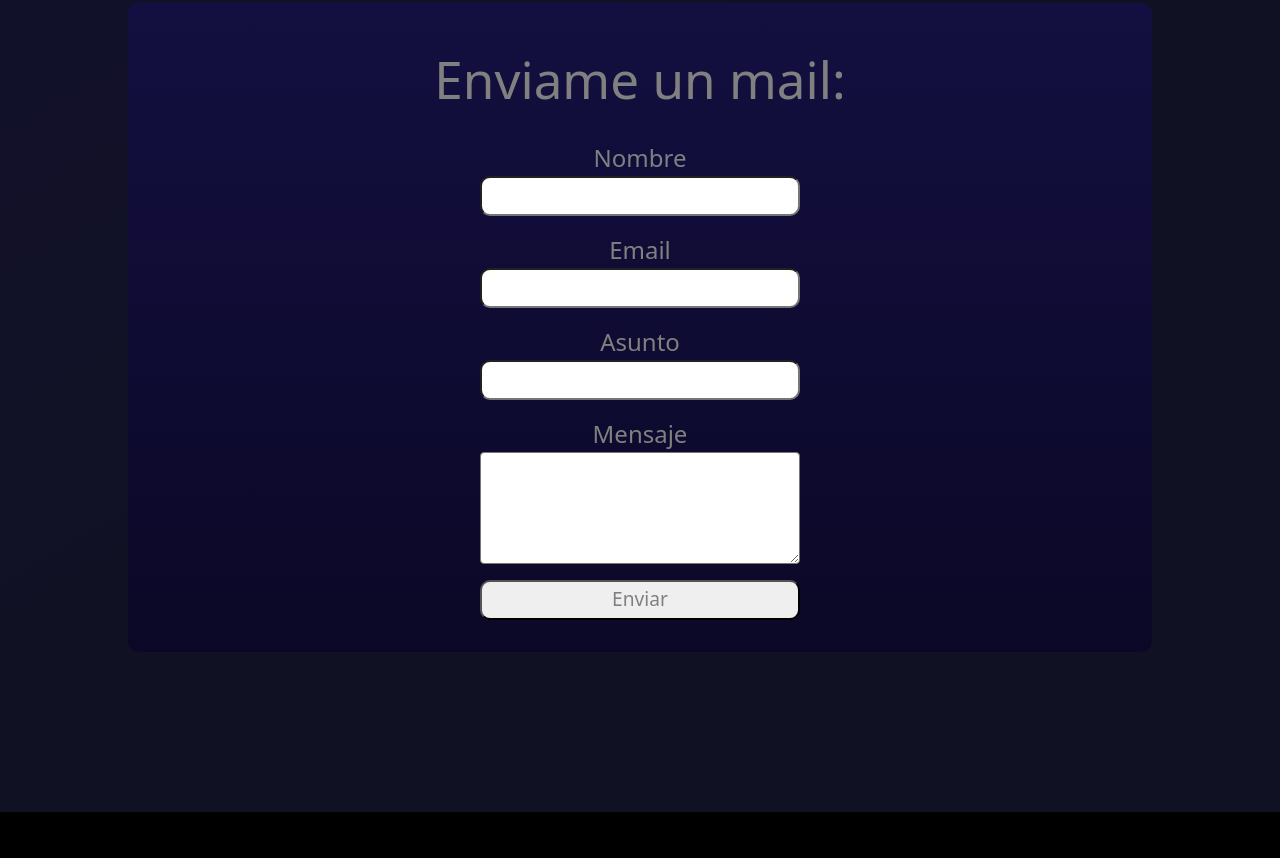
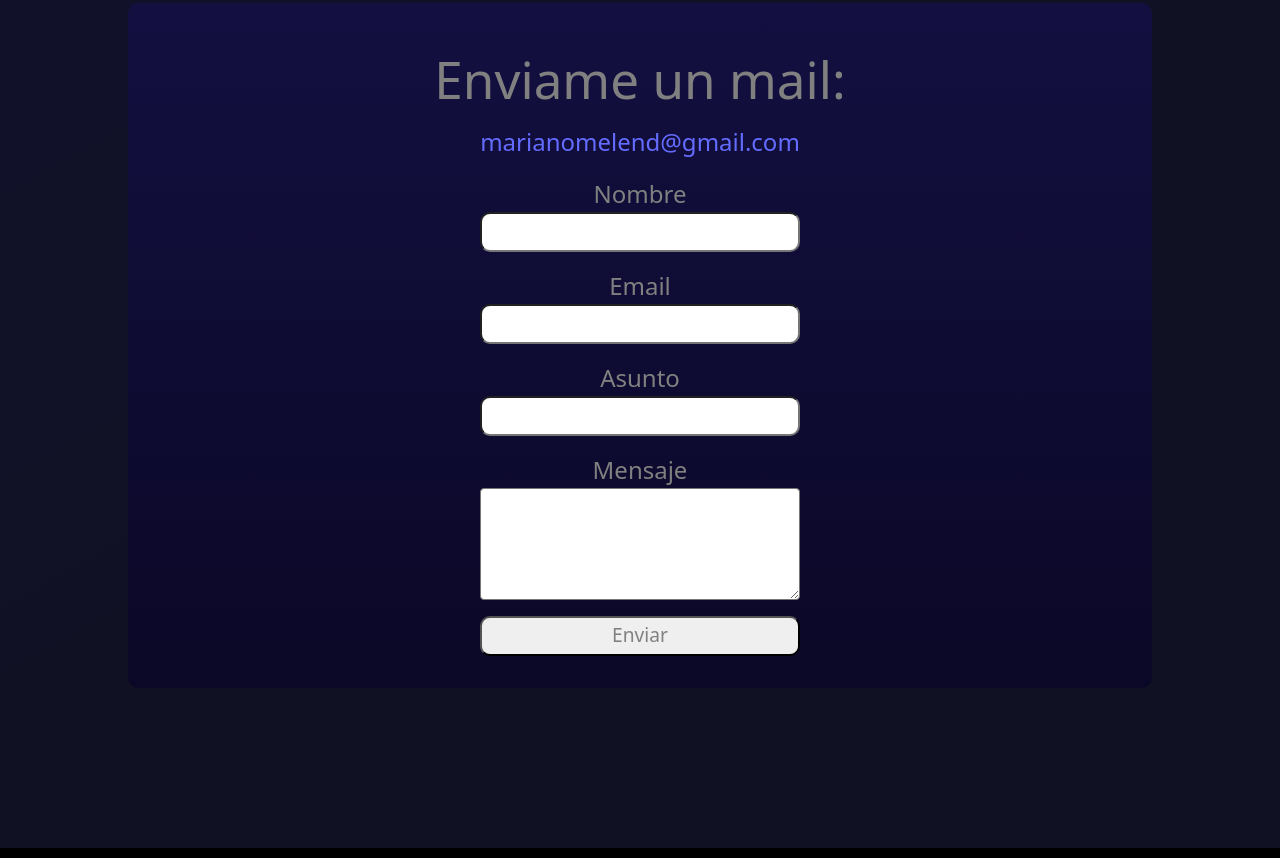
Before and after one commit to mariano3232/Portfolio, a React (Vite) app: page / in a window 1280 px wide. Shown: the part 2400-3258 px from the top of the page. Built offline with nearby package versions, Linux system fonts and the light colour scheme.

Commit message:
mas mailing

```diff
--- a/src/components/ContactForm.jsx
+++ b/src/components/ContactForm.jsx
@@ -36,6 +36,7 @@ export const ContactUs = () => {
   return (
     <form ref={form} onSubmit={sendEmail} className={styles.form}>
       <h1 className={styles.h1}>Enviame un mail:</h1>
+      <a href="mailto:marianomelend@gmail.com" className={styles.mail}>marianomelend@gmail.com</a>
       <div className={styles.inputContainer}>
         <label className={styles.label}>Nombre</label>
         <input type="text" name="user_name" className={styles.input} />
--- a/src/components/ContactForm.module.css
+++ b/src/components/ContactForm.module.css
@@ -56,3 +56,7 @@
     margin: auto;
 
 }
+.mail{
+    margin: auto;
+    font-size: 150%;
+}
```
